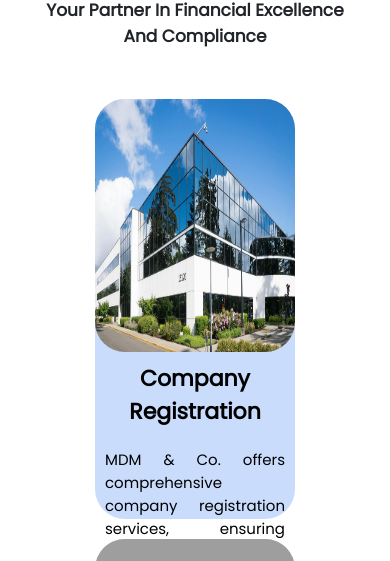
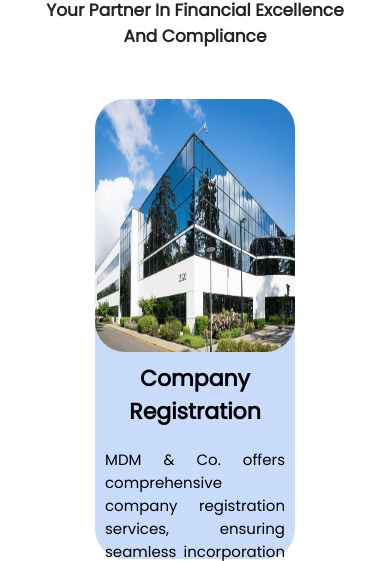
Before and after one commit to sandhyakumarivishwa/mdmfinal, a plain HTML site: page service.html in a window 390 px wide. Shown: the part 219-780 px from the top of the page. Drawn offline with nearby package versions, Linux system fonts and the light colour scheme; grey boxes are pictures that could not be loaded.

Commit message:
Update style.css

```diff
--- a/css/style.css
+++ b/css/style.css
@@ -880,7 +880,7 @@ address {
   /* SERVICES STARTS */
   .services-div {
     width: 20rem;
-    height: 42rem;
+    height: 46rem;
   }
 
   .grid-three-column {
```
